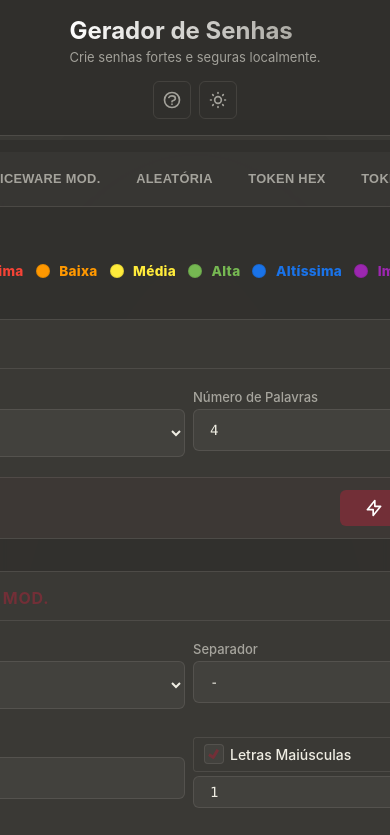
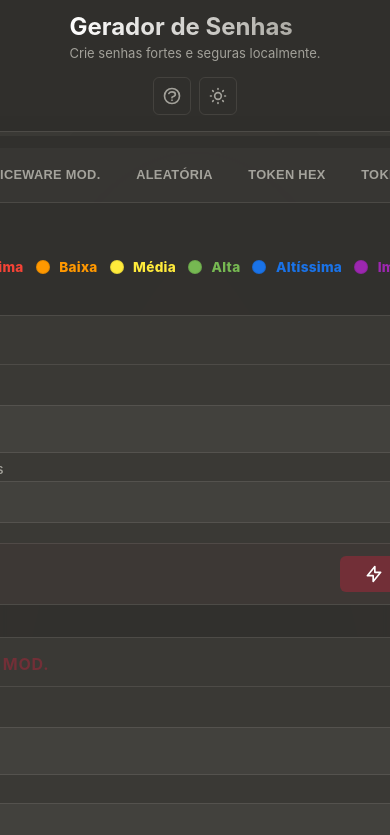
Before and after one commit to luizggfonseca/gerador_senhas, a React (Vite) app in the folder frontend/: page / in a window 390 px wide. Shown: the top 835 px of the page. Built offline with nearby package versions, Linux system fonts and the light colour scheme.

Commit message:
fix: redução da largura mínima para 350px e grid de coluna única no mobile

```diff
--- a/frontend/src/index.css
+++ b/frontend/src/index.css
@@ -341,15 +341,16 @@
 /* Nativamente Responsivo */
 @media (max-width: 768px) {
   .app-container {
-    padding: 1rem 0.5rem;
+    padding: 0.75rem;
     align-items: flex-start;
-    /* Melhor para o scroll no celular */
+    justify-content: flex-start;
+    /* Garante que o conteúdo comece na borda esquerda */
   }
 
   .app-wrapper {
     max-width: 100%;
-    min-width: 396px;
-    /* Requisito do usuário */
+    min-width: 350px;
+    /* Reduzido de 396px para 350px */
     height: auto;
   }
 
@@ -884,6 +885,13 @@
   gap: 0.5rem;
 }
 
+@media (max-width: 600px) {
+  .config-grid {
+    grid-template-columns: 1fr;
+    /* Coluna única para economizar espaço lateral */
+  }
+}
+
 /* ========================================================================== */
 /* Form Elements                                                              */
 /* ========================================================================== */
```
